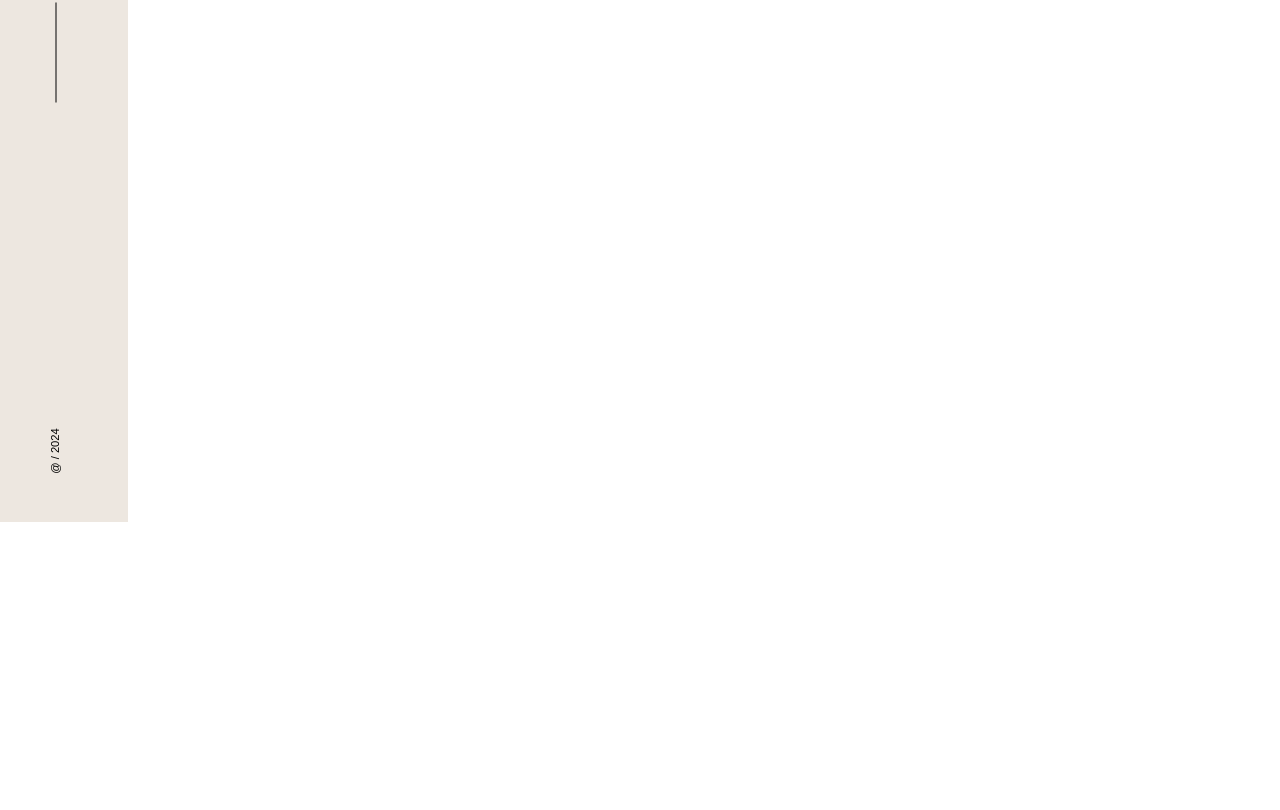
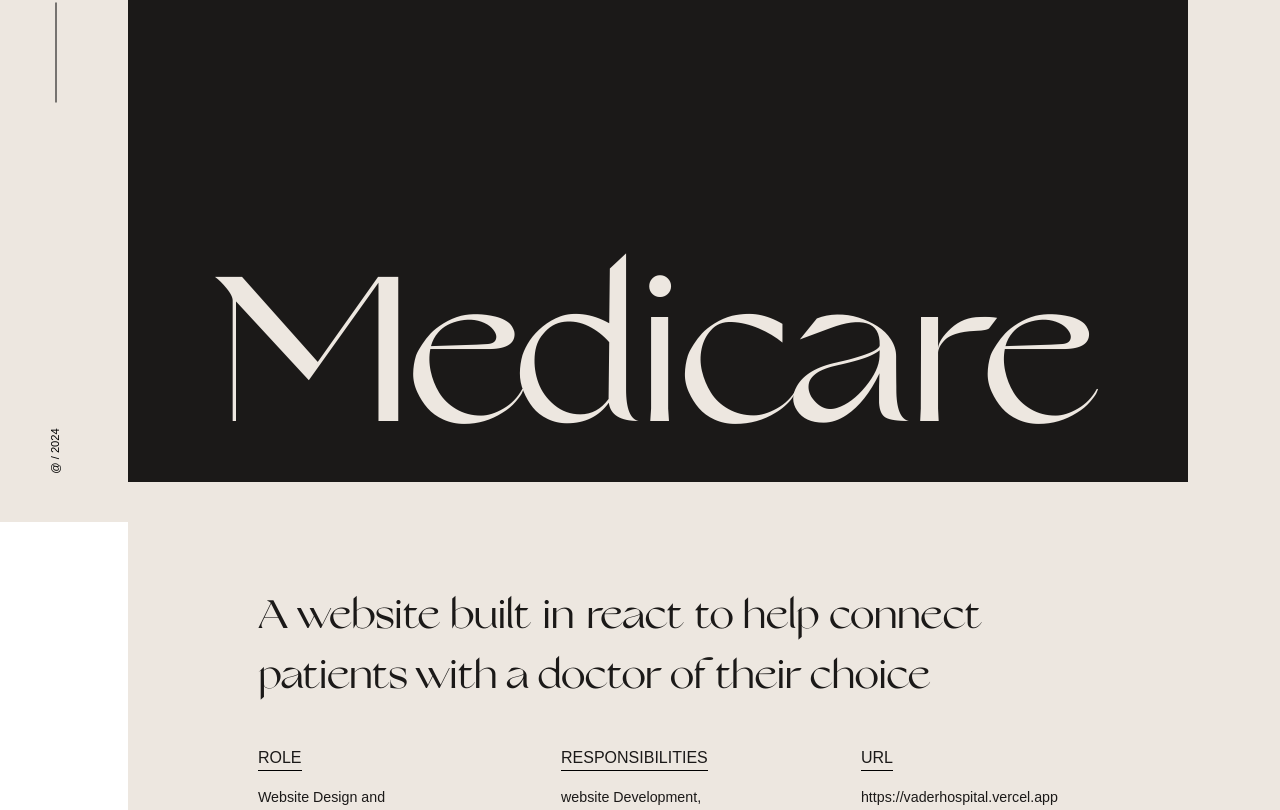
Before and after one commit to Vader4k/portfolio, a React (Vite) app: page /project/medicare in a window 1280 px wide. Shown: the part 278-1088 px from the top of the page. Before the commit the page ends 800 px from the top, so only its background shows below. Built offline with nearby package versions, Linux system fonts and the light colour scheme; a web font is replaced by a local one.

Commit message:
@add/ added details for medicare page

```diff
--- a/src/pages/projects/Medicare.jsx
+++ b/src/pages/projects/Medicare.jsx
@@ -1,8 +1,85 @@
+import { Link } from "react-router-dom"
+import screenshot from '../../assets/images/medicare.png'
+import Button from "../../components/Button"
 
 
 const Medicare = () => {
   return (
-    <div>Medicare</div>
+  <section className="w-full h-full bg-bg-50 text-text-50 pr-[8%] font-Montserrat text-[0.89rem]">
+    <div className="w-full h-full flex flex-col items-center justify-center gap-16">
+    <h1
+          className="h1 text-[13rem] bg-text-50 text-bg-50 h-[95vh] pt-[30rem] mb-10 text-center w-full"
+        >
+          Medicare
+        </h1>
+
+        <div className="max-w-[800px]">
+          <h1 className="h1 text-[2.5rem]">
+            A website built in react to help connect patients with a doctor of their choice
+          </h1>
+
+          <div className="flex w-full justify-between items-start py-10">
+            <div className="max-w-[150px]">
+              <h1 className="uppercase text-[1rem] font-medium border-b border-black w-fit">Role</h1>
+              <p className="pt-4">Website Design and web development</p>
+            </div>
+            <div className="max-w-[300px]">
+              <h1 className="uppercase text-[1rem] font-medium border-b border-black w-fit">Responsibilities</h1>
+              <div className="pt-4">
+                website Development,
+              </div>
+            </div>
+            <div>
+              <h1 className="uppercase text-[1rem] font-medium border-b border-black w-fit">URL</h1>
+              <Link to='https://vaderhospital.vercel.app/' target="_blank">
+                <p className="pt-4 hover:border-b border-black transition-all">https://vaderhospital.vercel.app</p>
+              </Link>
+            </div>
+          </div>
+        </div>
+
+        <img
+          src={screenshot}
+          alt="anon store"
+          className="rounded-xl shadow-xl w-full max-w-[1200px]"
+        />
+
+        <p className="text-[1rem] max-w-[700px]">
+          Medicare is a vision for a future where healthcare is accessible and efficient for everyone. It aims at empowering patients and doctors to connect seamlessly, fostering a collaborative environment that prioritizes well-being.
+        </p>
+
+        <div className="text-[1rem] max-w-[700px]">
+          <h1 className="font-medium mb-3">Imagine a world where:</h1>
+          <ul className="text-[0.9rem] list-inside list-disc flex flex-col gap-4">
+            <li>
+              Finding the right doctor is a breeze. Gone are the days of endless phone calls and frustrating online searches. With Medicare, patients can browse a comprehensive database of qualified doctors, filtering by specialization, location, and even patient reviews.
+            </li>
+            <li>
+              Booking appointments becomes a stress-free experience. No more waiting on hold or battling busy schedules. Medicare allows patients to schedule appointments directly with their chosen doctor, all within a user-friendly platform.
+            </li>
+            <li>
+              The gap between patients and doctors narrows. Clear communication becomes the norm, with tools for easy online consultations and follow-up care.
+            </li>
+          </ul>
+        </div>
+
+        <iframe
+          className="w-full max-w-[1200px] h-[600px]"
+          src="https://www.youtube.com/embed/l1WyqWCYDm4?controls=0&modestbranding=1&rel=0"
+          allow="accelerometer; autoplay; clipboard-write; encrypted-media; gyroscope; picture-in-picture"
+          allowfullscreen
+        />
+
+        <p className="text-[1rem] max-w-[700px]">
+          This is the future Medicare strives to create.  While the beautifully designed frontend lays the groundwork for this vision, the project currently faces limitations due to my own development skillset.  Backend development is an area I'm actively seeking to improve upon, and with that missing piece, Medicare can truly blossom into a powerful tool that revolutionizes healthcare accessibility.
+        </p>
+
+        <div className="text-center py-16">
+          <h1 className="h1 text-[2.5rem]">Check it out.</h1>
+          <Button target="_blank" path='https://vaderhospital.vercel.app/' text='https://vaderhospital.vercel.app'/>
+        </div>
+    </div>
+  </section>
   )
 }
 
```
